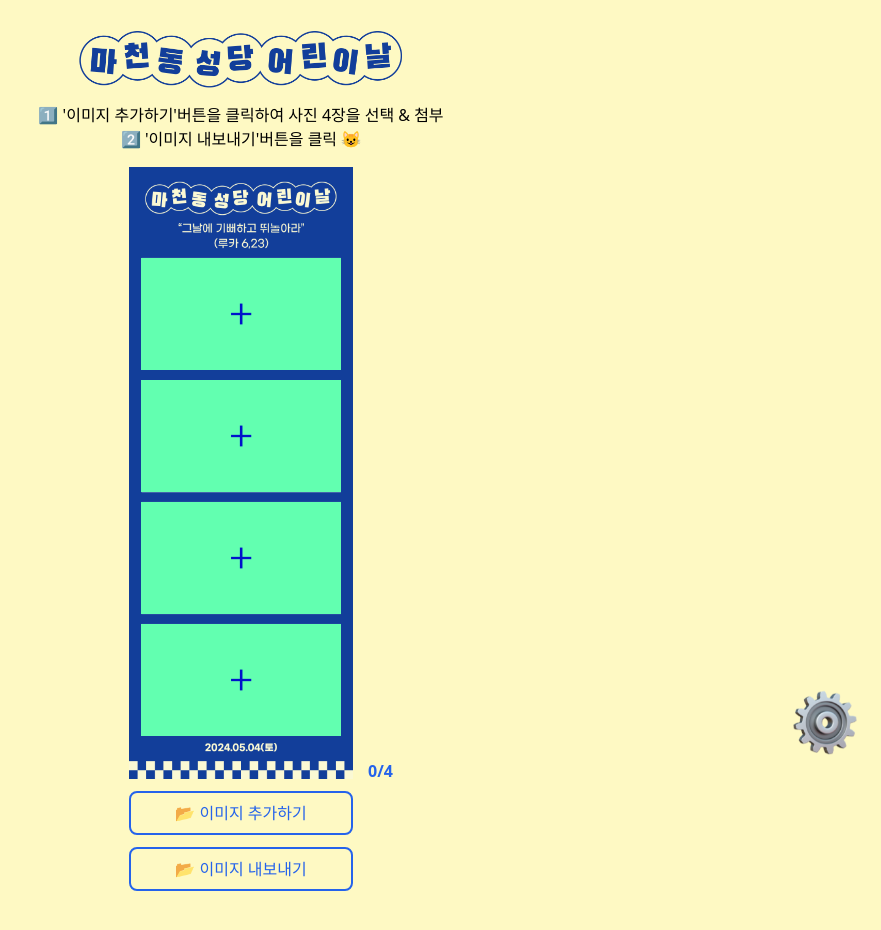
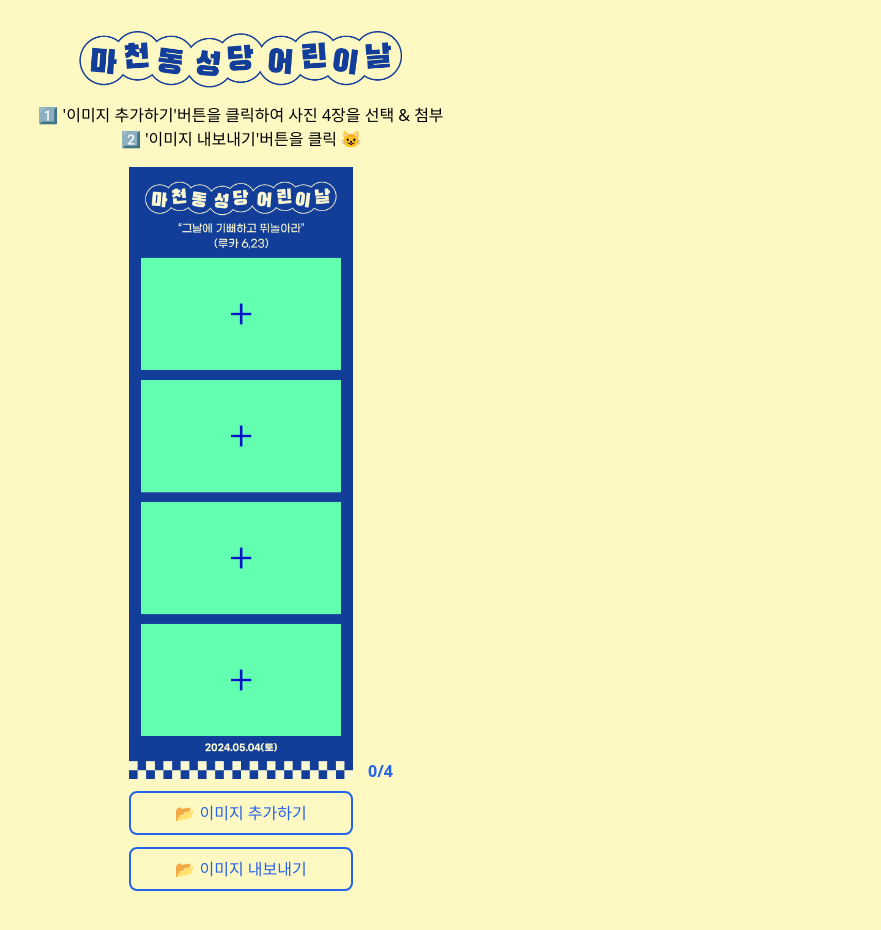
Before and after one commit to jisooround/4cut_for_majam, a React (Vite) app: page / in a window 1280 px wide. Shown: the whole page, without its empty margins (399-1280 px from the left). Built offline with nearby package versions, Linux system fonts and the light colour scheme.

Commit message:
Style: 스타일 수정

```diff
--- a/src/App.tsx
+++ b/src/App.tsx
@@ -3,7 +3,7 @@ import "./css/index.css";
 import heic2any from "heic2any";
 import html2canvas from "html2canvas";
 import saveAs from "file-saver";
-import Floating from "./components/Floating";
+// import Floating from "./components/Floating";
 
 interface ImageData {
   index: number;
@@ -122,8 +122,8 @@ function App() {
 
   return (
     <>
-      <Floating />
-      <div className="w-screen min-h-screen bg-yellow-100 pb-10 overflow-auto flex flex-wrap justify-center">
+      {/* <Floating /> */}
+      <div className="w-full min-h-screen bg-yellow-100 pb-10 flex flex-wrap justify-center">
         <div className="w-full text-center py-4">
           <img className="w-[350px] mx-auto" src="/logo.png" />
           <p>1️⃣ '이미지 추가하기'버튼을 클릭하여 사진 4장을 선택 & 첨부</p>
```
